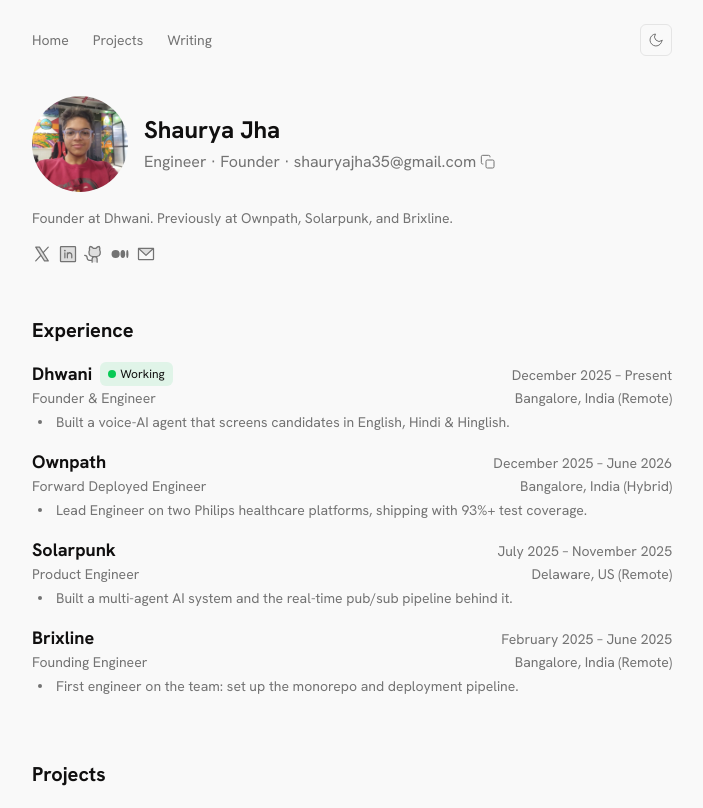
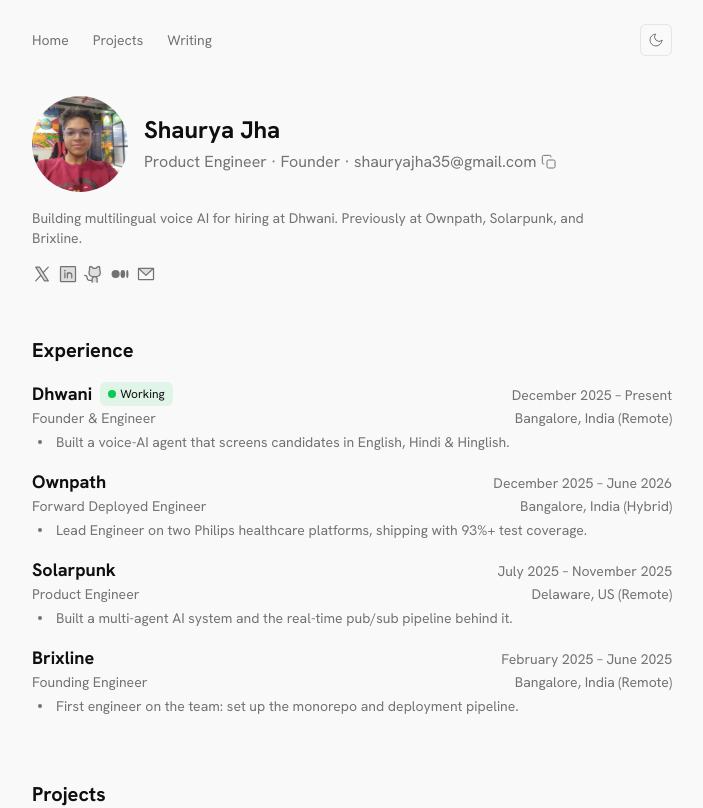
Before and after one commit to shaurya35/portfolio, a Next.js app in the folder apps/web/: page / in a window 1280 px wide. Shown: the top 808 px of the page, without its empty margins (288-991 px from the left). Built offline with nearby package versions, Linux system fonts and the light colour scheme.

Commit message:
content(web): update role and credibility line
Role: Engineer -> Product Engineer. Credibility line now leads with
what's being built (multilingual voice AI for hiring) instead of just
the founder title.

```diff
--- a/apps/web/content/site.ts
+++ b/apps/web/content/site.ts
@@ -2,8 +2,9 @@
 
 export const site: Site = {
   name: "Shaurya Jha",
-  role: "Engineer · Founder",
-  credibility: "Founder at Dhwani. Previously at Ownpath, Solarpunk, and Brixline.",
+  role: "Product Engineer · Founder",
+  credibility:
+    "Building multilingual voice AI for hiring at Dhwani. Previously at Ownpath, Solarpunk, and Brixline.",
   email: "shauryajha35@gmail.com",
   calHref: "https://cal.com/shaurya35/30min",
 };
```
